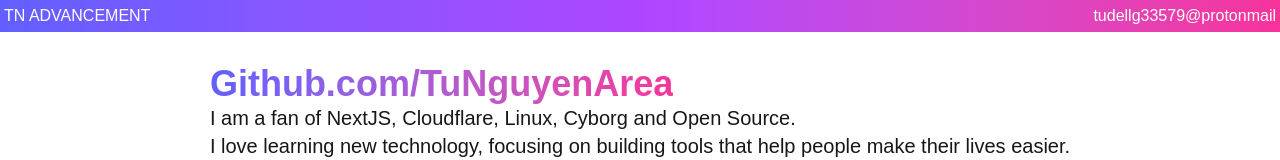
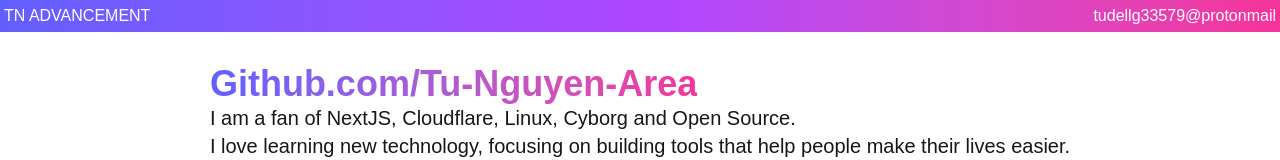
Before and after one commit to tu-nguyen-area/tnadvancement, a Next.js app: page / in a window 1280 px wide. Shown: the top 160 px of the page. Built offline with nearby package versions, Linux system fonts and the light colour scheme.

Commit message:
Update section-one.tsx

```diff
--- a/app/ui/home/section-one.tsx
+++ b/app/ui/home/section-one.tsx
@@ -20,8 +20,8 @@ export default function SectionOne() {
 
   <section className="flex justify-center">
     <div className="m-8">
-    <Link target="blank" href="https://github.com/tunguyenarea">
-      <h1 className="text-center text-2xl md:text-4xl bg-gradient-to-r from-indigo-500 to-pink-500 bg-clip-text font-bold text-transparent w-fit">Github.com/TuNguyenArea</h1>
+    <Link target="blank" href="https://github.com/tu-nguyen-area">
+      <h1 className="text-center text-2xl md:text-4xl bg-gradient-to-r from-indigo-500 to-pink-500 bg-clip-text font-bold text-transparent w-fit">Github.com/Tu-Nguyen-Area</h1>
     </Link>
     <p className="md:text-xl">I am a fan of NextJS, Cloudflare, Linux, Cyborg and Open Source.</p>
     <p className="md:text-xl">I love learning new technology, focusing on building tools that help people make their lives easier.</p>
```
